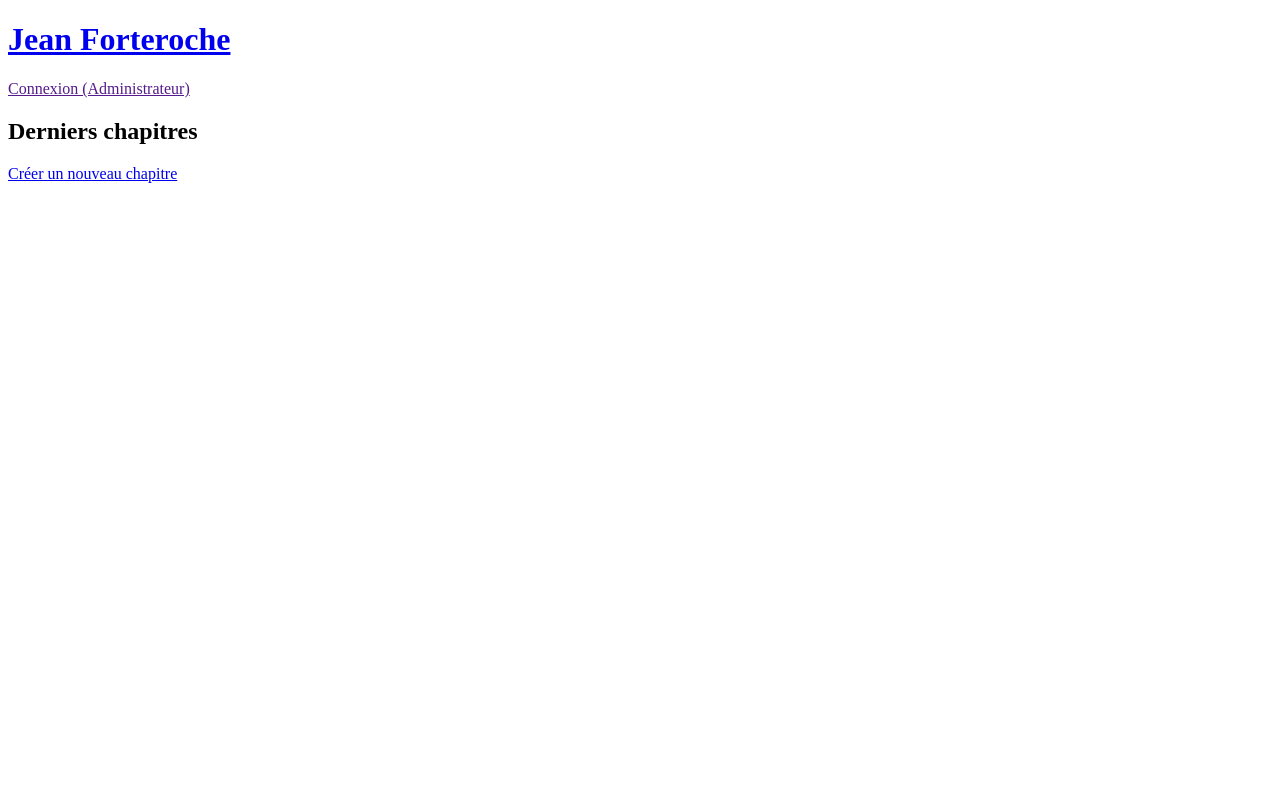
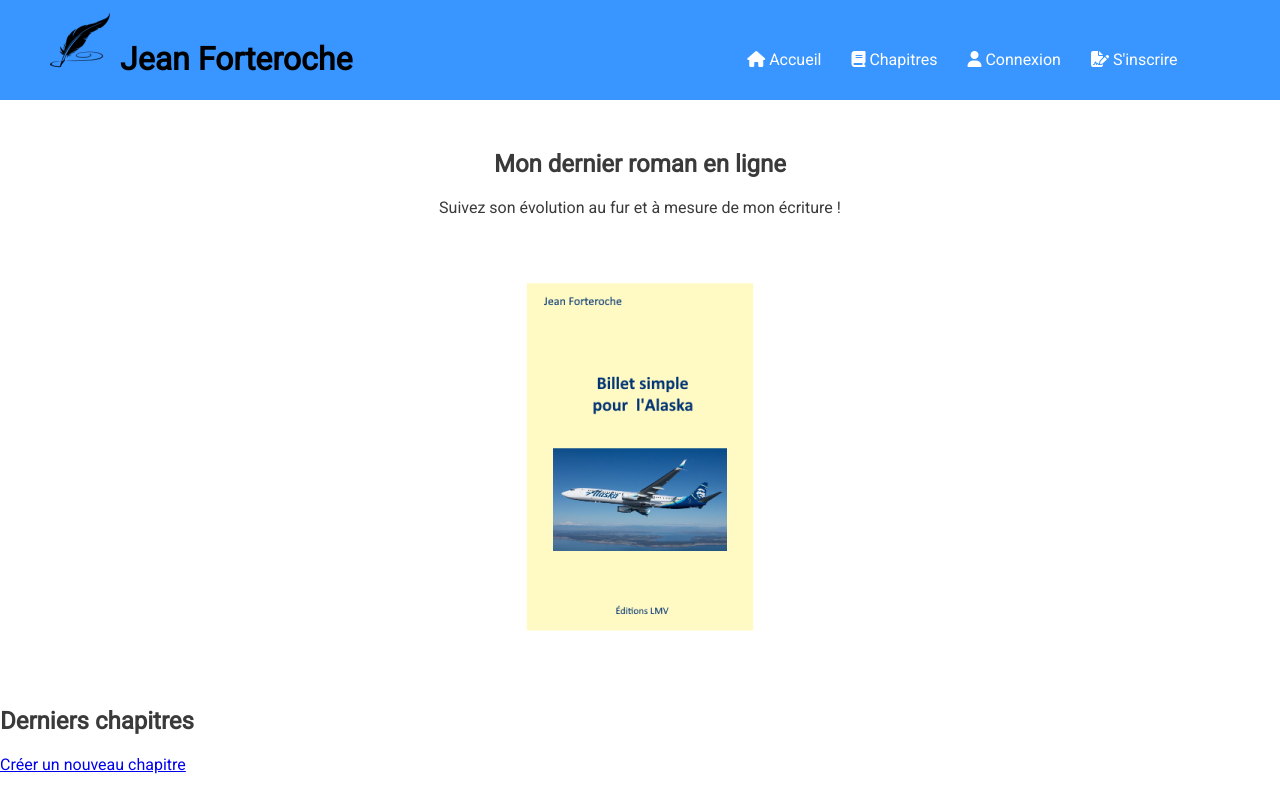
Before and after one commit to lutinmaviou/writerBlog, a PHP site: page / in a window 1280 px wide. Run offline with PHP 8.4, Linux system fonts and the light colour scheme; data that the repository does not hold is empty; some libraries are stand-ins or nearby versions.

Commit message:
setting up CSS and pictures for the aesthetic

```diff
--- a/public/css/style.css
+++ b/public/css/style.css
@@ -0,0 +1,62 @@
+body {
+    margin: 0;
+    padding: 0;
+    font-family: 'Roboto', Arial, Helvetica, sans-serif;
+    color: rgb(58, 58, 58);
+}
+
+header a {
+    text-decoration: none;
+    color: white;
+}
+
+header {
+    background-color: rgb(57, 149, 255);
+    color: white;
+}
+
+#header {
+    display: flex;
+    justify-content: space-between;
+}
+
+ul {
+    list-style-type: none;
+    display: flex;
+    margin-right: 10%;
+    margin-top: 50px;
+    margin-right: 8%;
+}
+
+li {
+    margin-left: 30px;
+}
+
+li:hover a {
+    font-weight: bold;
+    color: rgb(58, 58, 58);
+}
+
+h1 {
+    width: 100%;
+    margin: 30px 0 0 10px;
+    color: black;
+}
+
+#logo {
+    display: flex;
+    justify-content: space-around;
+    margin: 10px 0 -10px 0;
+    width: 500px;
+    height: 100px;
+}
+
+#plume {
+    margin-left: 10%;
+    height: 60px;
+}
+
+#book_presentation {
+    text-align: center;
+    margin-top: 50px;
+}
--- a/views/home.php
+++ b/views/home.php
@@ -1,5 +1,10 @@
 <?php $title = 'Le blog de Jean Forteroche';
 ob_start(); ?>
+<div id="book_presentation">
+    <h2>Mon dernier roman en ligne</h2>
+    <p>Suivez son évolution au fur et à mesure de mon écriture !</p>
+    <img src="public/img/Sans titre.png" alt="">
+</div>
 <h2>Derniers chapitres</h2>
 <?php
 while ($data = $req->fetch()) {
--- a/views/template.php
+++ b/views/template.php
@@ -7,6 +7,7 @@
     <meta name="author" content="Bertrand Bourion" />
     <meta name="description" content="Le blog de Jean Forteroche. Son nouveau roman publié en ligne." />
     <meta name="keywords" content="Jean Forteroche, écrivain, acteur, nouveau roman, chapitres" />
+    <link href="https://fonts.googleapis.com/css?family=Roboto&display=swap" rel="stylesheet">
     <!--<script src="https://cdn.tiny.cloud/1/ z5cswllgf3io3usrwa5xosso9z5fo9ek0vfp6r7my9cmyx0u /tinymce/5/tinymce.min.js "></script>
     <script type="text/javascript">
         tinymce.init({
@@ -23,15 +24,24 @@
             toolbar: 'insertfile undo redo | styleselect | bold italic | alignleft aligncenter alignright alignjustify | bullist numlist outdent indent | link image | print preview media fullpage | forecolor backcolor emoticons'
         });
     </script><-->
+    <script src="https://kit.fontawesome.com/be774ce90d.js" crossorigin="anonymous"></script>
     <link rel="stylesheet" href="public/css/style.css">
 </head>
 
 <body>
     <header>
-        <a href="index.php">
-            <h1>Jean Forteroche</h1>
-        </a>
-        <a href="">Connexion (Administrateur)</a>
+        <div id="header">
+            <a href="index.php" id="logo">
+                <img src="public/img/al_copyrighter.png" alt="plume" id="plume">
+                <h1>Jean Forteroche</h1>
+            </a>
+            <ul>
+                <li><a href="index.php"><i class="fas fa-home"></i> Accueil</a></li>
+                <li><a href=""><i class="fas fa-book"></i> Chapitres</a></li>
+                <li><a href=""><i class="fas fa-user"></i> Connexion</a></li>
+                <li><a href=""><i class="fas fa-file-signature"></i> S'inscrire</a></li>
+            </ul>
+        </div>
     </header>
     <?= $content ?>
 </body>
```
Also changed, not shown: public/img/0.png (added), public/img/2004236-couverture-du-roman-plonger-de-950x0-1.jpg (added), public/img/Alaska-Airline.jpg (added), public/img/Sans titre.png (added), public/img/al_copyrighter.png (added).
